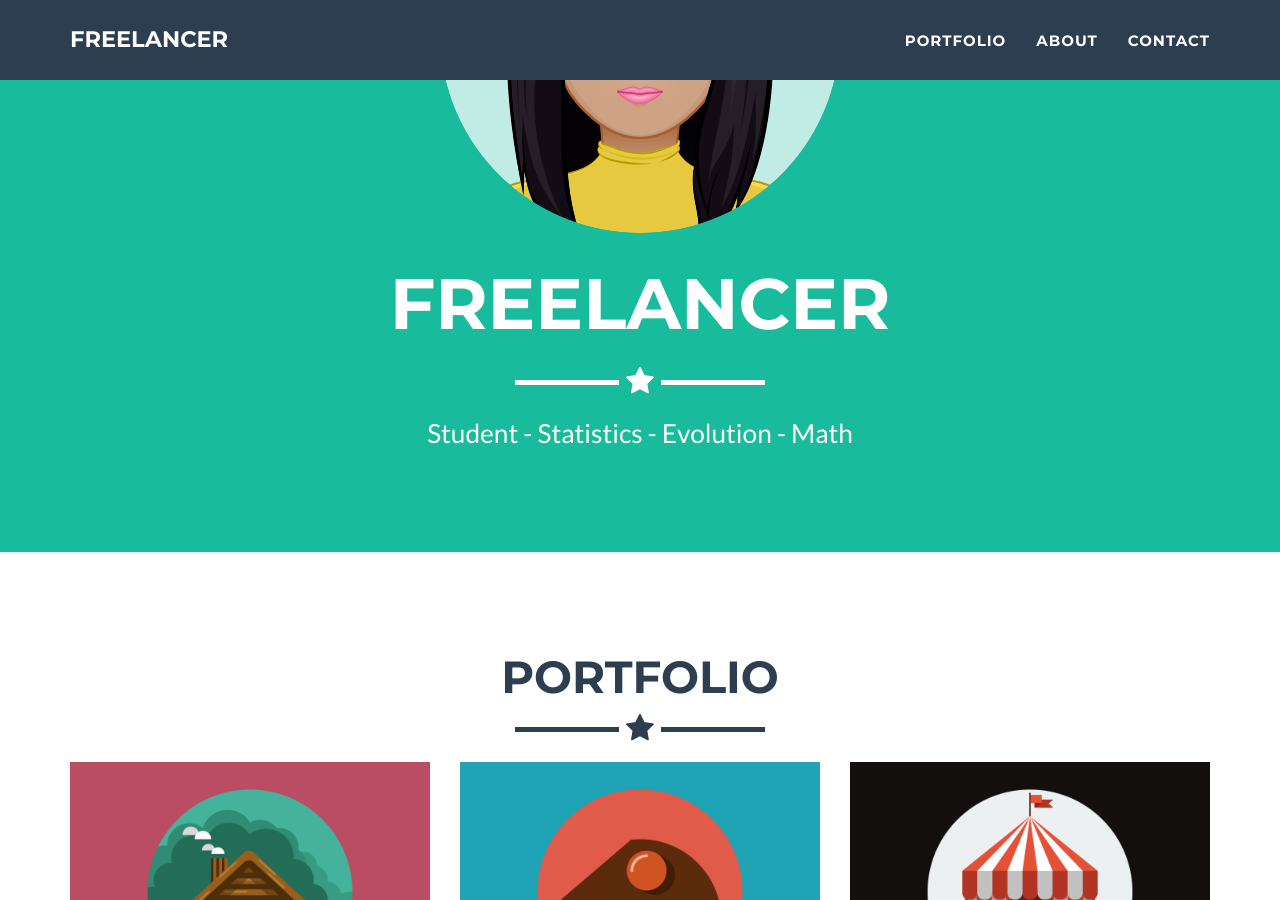
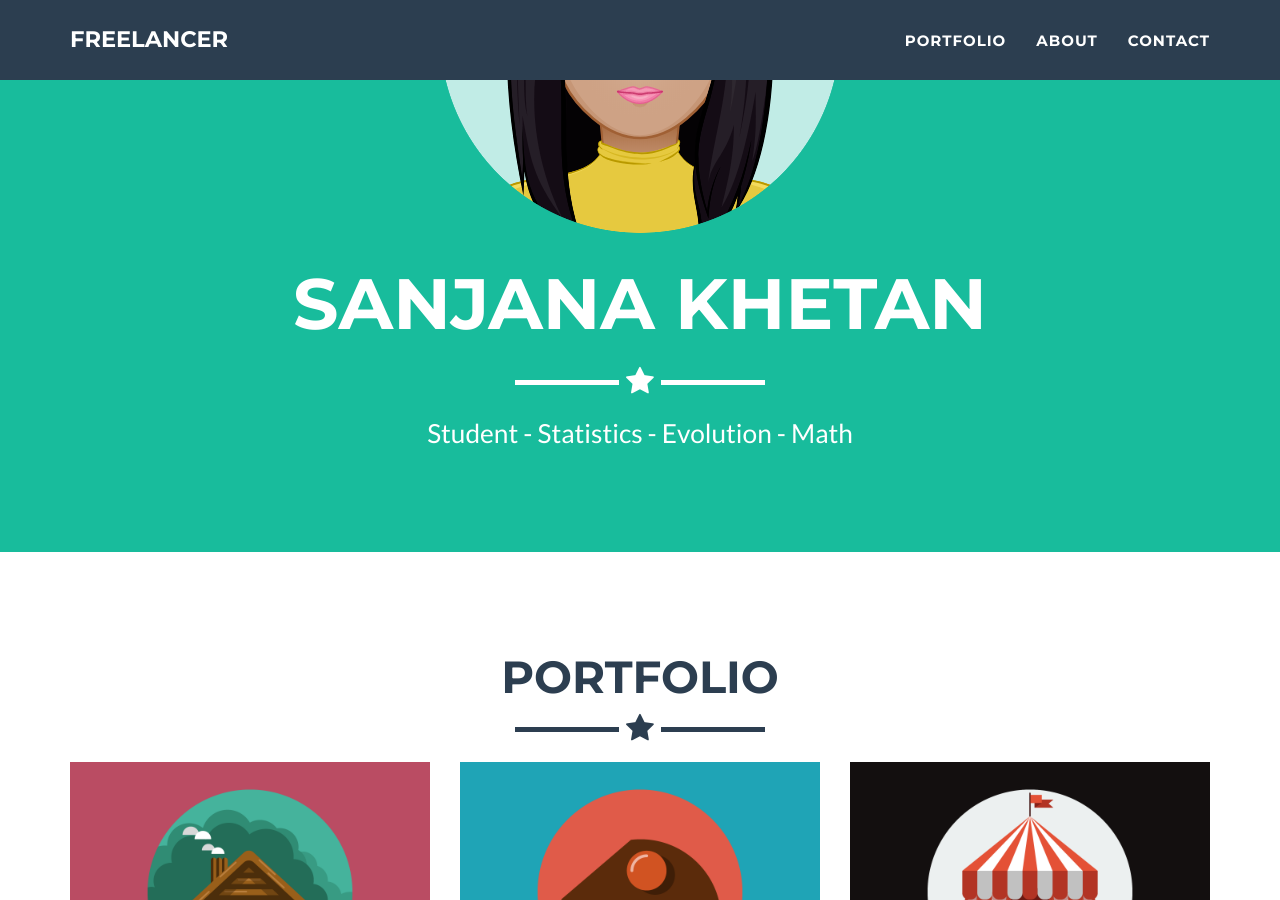
Before and after one commit to badgirlsanju/badgirlsanju.github.io, a Jekyll site: the page built from index.html, in a window 1280 px wide and 900 px high, scrolled down 367 px. Built offline with Jekyll 4.4.1, drawn with Linux system fonts in a browser that asks for light colours.

Commit message:
Update header.html

```diff
--- a/_includes/header.html
+++ b/_includes/header.html
@@ -3,9 +3,9 @@
         <div class="container">
             <div class="row">
                 <div class="col-lg-12">
-                    <img class="img-responsive" src="img/profile.png" alt="">
+                    <img class="img-responsive" src="img/profile.png" alt="Avatar">
                     <div class="intro-text">
-                        <span class="name">{{ site.title }}</span>
+                        <span class="name">Sanjana Khetan</span>
                         <hr class="star-light">
                         <span class="skills">{{ site.skills }}</span>
                     </div>
```
